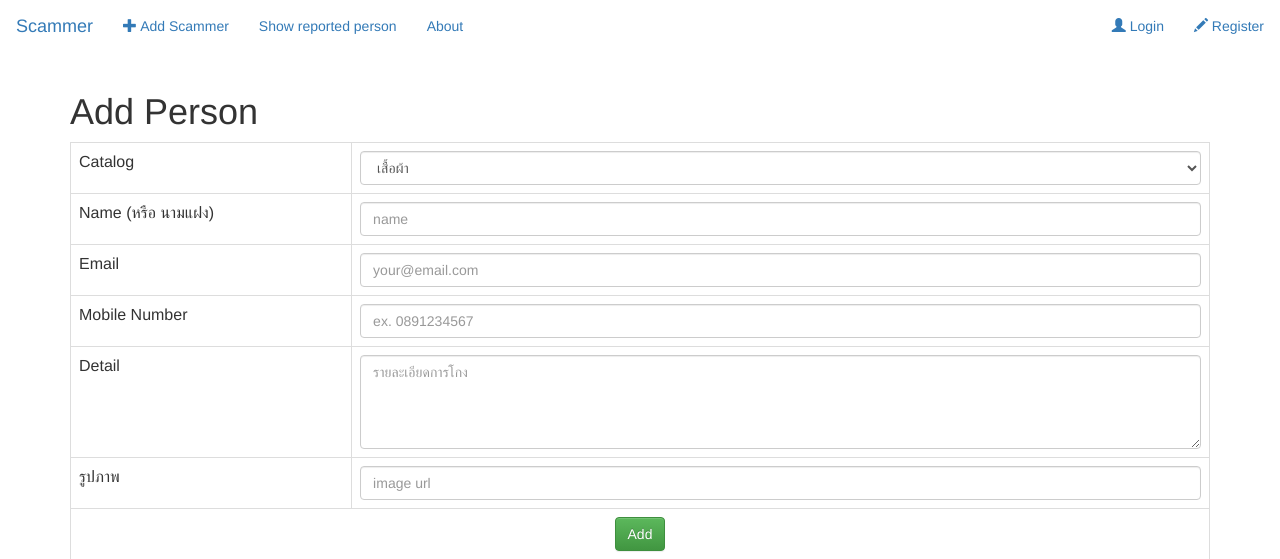
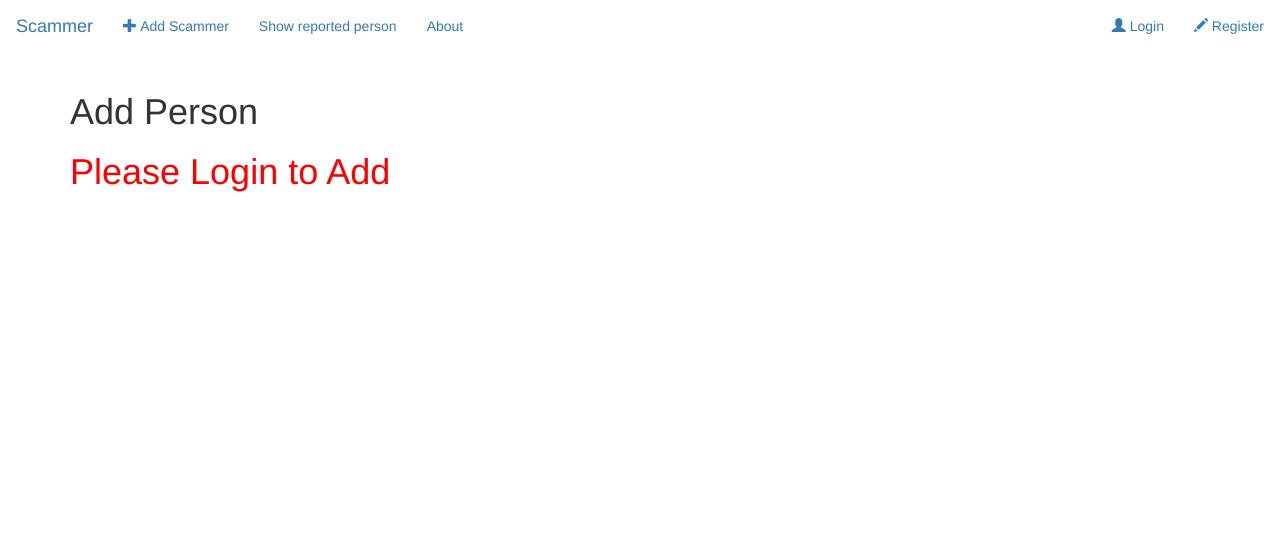
Before and after one commit to sovernut/scammerlist, a Django app: page /add_p in a window 1280 px wide. Shown: the top 559 px of the page. Run offline with Django 3.2, Linux system fonts and the light colour scheme; data comes from the database, SQL or seed files in the repository; both versions use the stored data as it was after the commit; some libraries are stand-ins or nearby versions.

Commit message:
login to add scammer

```diff
--- a/scammerlist/templates/scammerlist/add.html
+++ b/scammerlist/templates/scammerlist/add.html
@@ -14,6 +14,7 @@
 
 <div class="container">
     <h1>Add Person</h1>
+{% if user.is_authenticated %}
     <form method="post" action="{% url 'addperson' %}">
         {% csrf_token %}
     <table class="table table-bordered">
@@ -52,4 +53,7 @@
       </tbody>
     </table>
     </form>
+{% else %}
+<h1 style="color:red">Please Login to Add</h1>
+{% endif %}
 </div>
```
Also changed, not shown: db.sqlite3.
